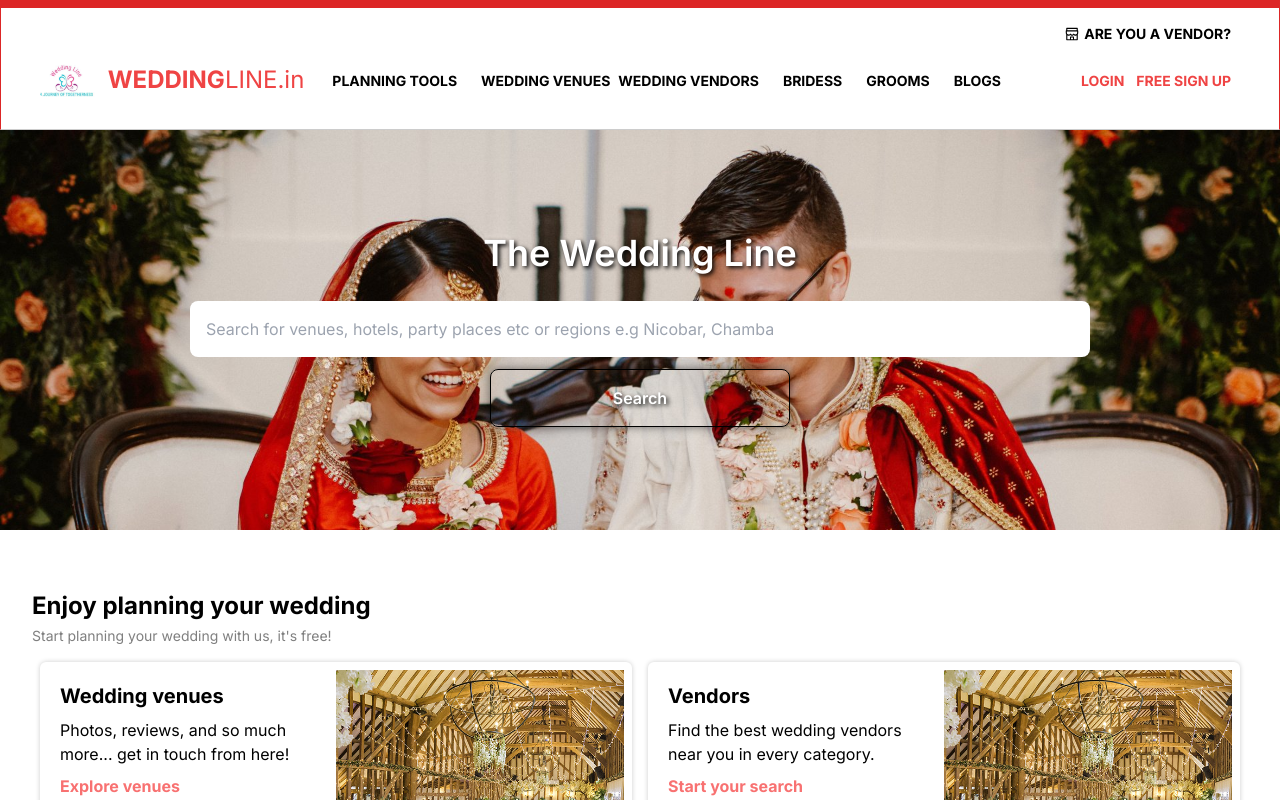
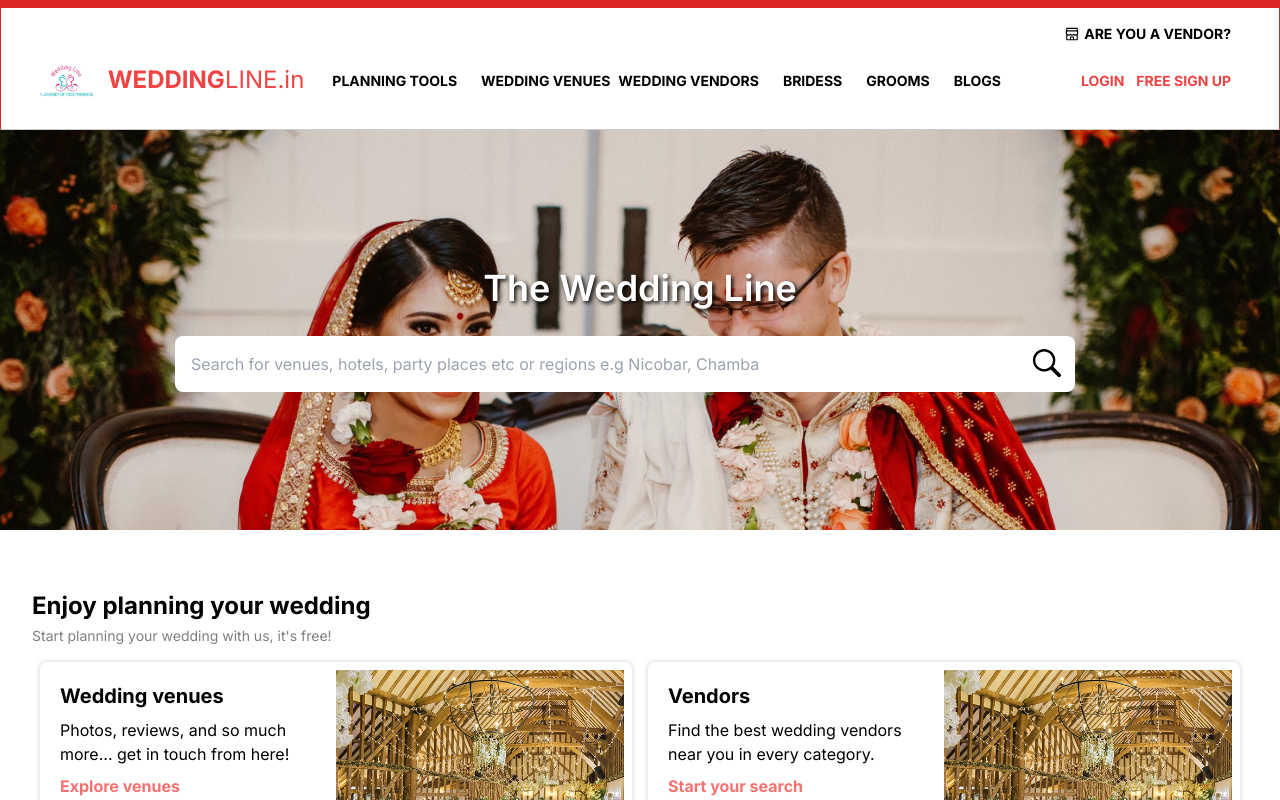
Before and after one commit to Hksoft-code/WeddingLines, a Next.js app: page / in a window 1280 px wide. Shown: the top 800 px of the page. Built offline with nearby package versions, Linux system fonts and the light colour scheme.

Commit message:
I have removed the search button and added the serach icon

```diff
--- a/components/Input.js
+++ b/components/Input.js
@@ -1,5 +1,3 @@
-import React from "react";
-
 const Input = ({ type, name_, value, handleChange, _class, placeholder }) => {
   return (
     <input
--- a/components/Welcome.js
+++ b/components/Welcome.js
@@ -2,6 +2,8 @@
 
 import React from "react";
 import Input from "./Input";
+import Image from "next/image";
+import { GoSearch } from "react-icons/go";
 
 const Welcome = () => {
   const [place, setPlace] = React.useState("");
@@ -11,6 +13,7 @@ const Welcome = () => {
       <h1 className="font-semibold text-4xl text-white shadow-text mb-7">
         The Wedding Line
       </h1>
+      <p className="flex w-full justify-center items-center">
         <Input
           type="text"
           value={place}
@@ -18,13 +21,8 @@ const Welcome = () => {
           handleChange={(event) => setPlace(event.target.value)}
           _class="md:w-3/4 w-full md:p-4 p-3 outline-none rounded-lg"
         />
-      <button
-        type="button"
-        className="border border-white md:border-black rounded-lg md:p-4 p-3 md:w-1/4 w-1/2 text-white shadow-text outline-none mt-3 font-semibold md:hover:border-red-600 hover:border-black"
-        style={{ boxShadow: "0 0 10px 0 rgba(0, 0, 0, .5)" }}
-      >
-        Search
-      </button>
+        <GoSearch size={30} className="-translate-x-11 cursor-pointer" />
+      </p>
     </div>
   );
 };
```
Also changed, not shown: public/search.png (added). Lines whose indentation alone changed are shown as unchanged.
